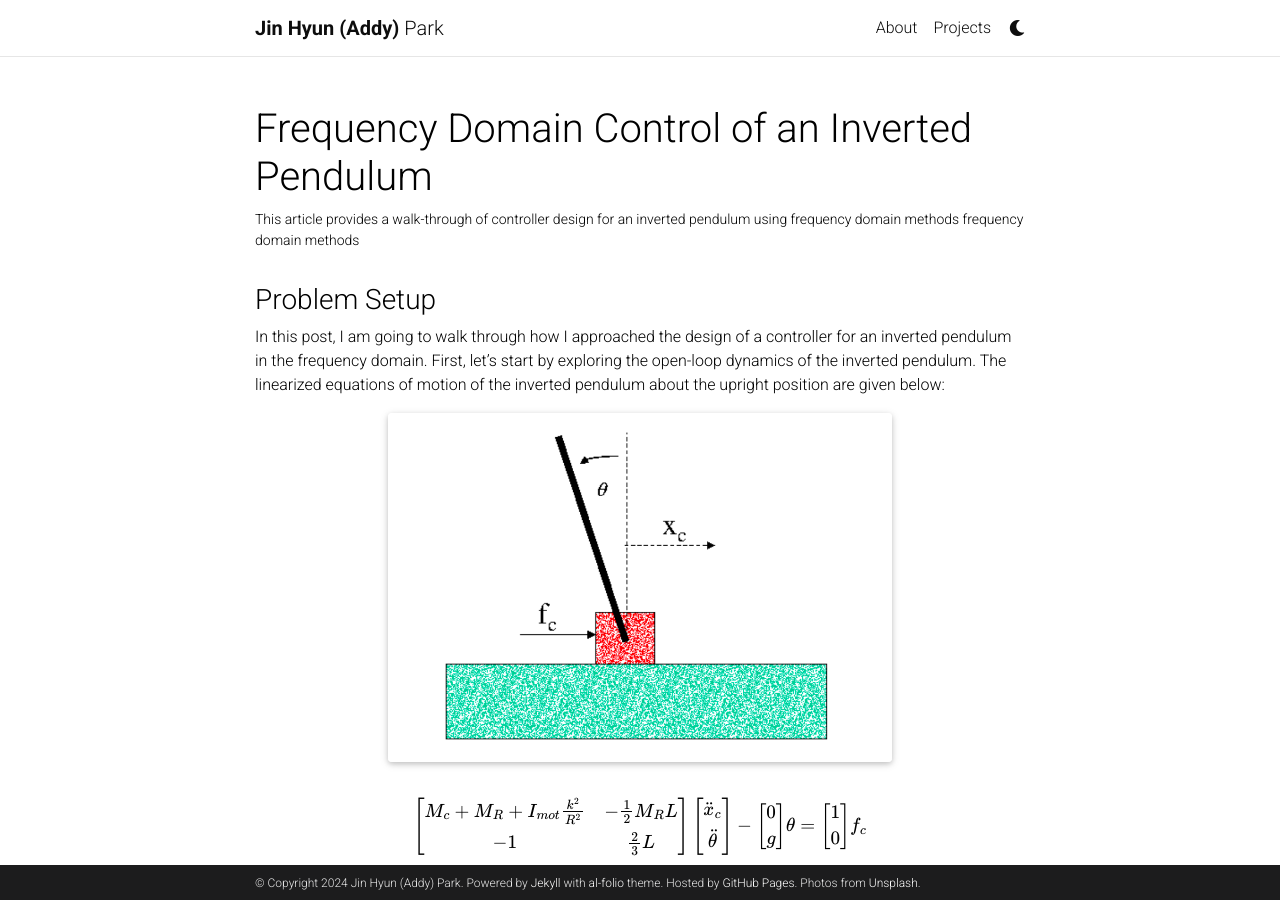
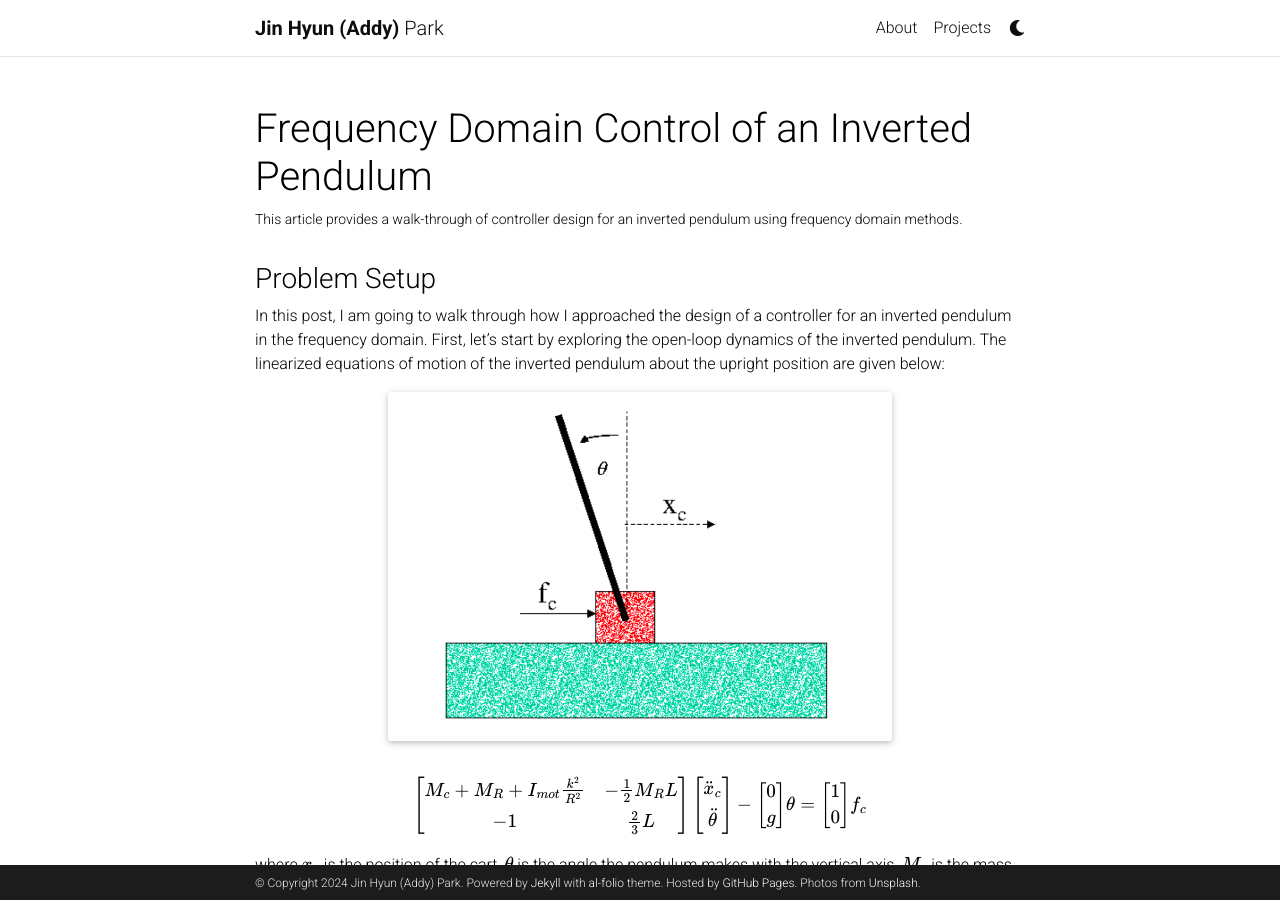
Before and after one commit to jinhyunpark2459/jinhyunpark2459.github.io, a Jekyll site: the page built from _projects/inverted_pendulum_1.md, in a window 1280 px wide and 900 px high. Built offline with Jekyll 4.4.1, drawn with Linux system fonts in a browser that asks for light colours; full-size pictures stand in for the smaller copies a plugin makes; comment, search, counter and statistics services are not loaded; a style sheet for code colours, icons or effects is not loaded.

Commit message:
Update inverted_pendulum_1.md

```diff
--- a/_projects/inverted_pendulum_1.md
+++ b/_projects/inverted_pendulum_1.md
@@ -1,7 +1,7 @@
 ---
 layout: page
 title: Frequency Domain Control of an Inverted Pendulum
-description: This article provides a walk-through of controller design for an inverted pendulum using frequency domain methods frequency domain methods
+description: This article provides a walk-through of controller design for an inverted pendulum using frequency domain methods.
 img: assets/img/inverted_pendulum/inverted_pendulum.png
 importance: 4
 category: work
```
